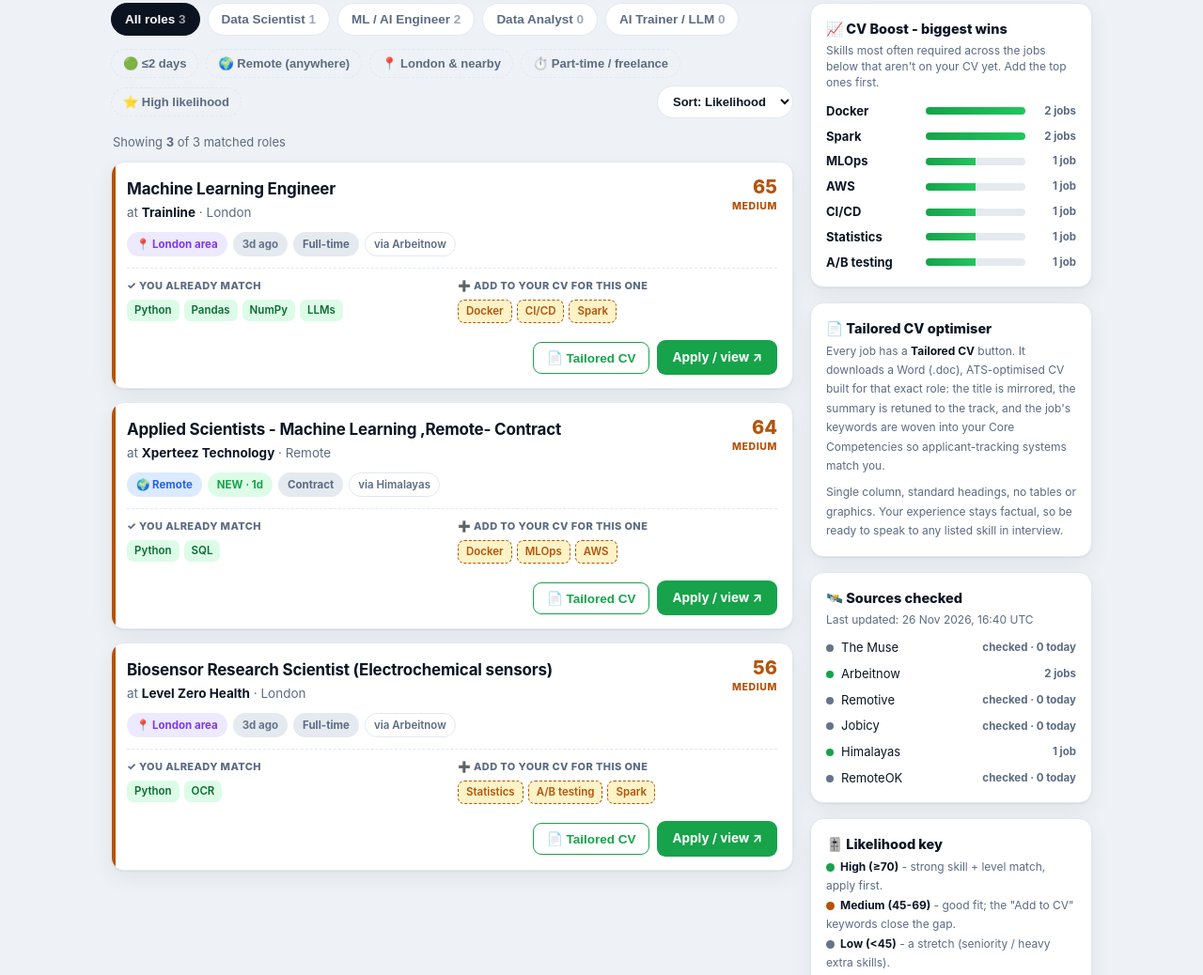
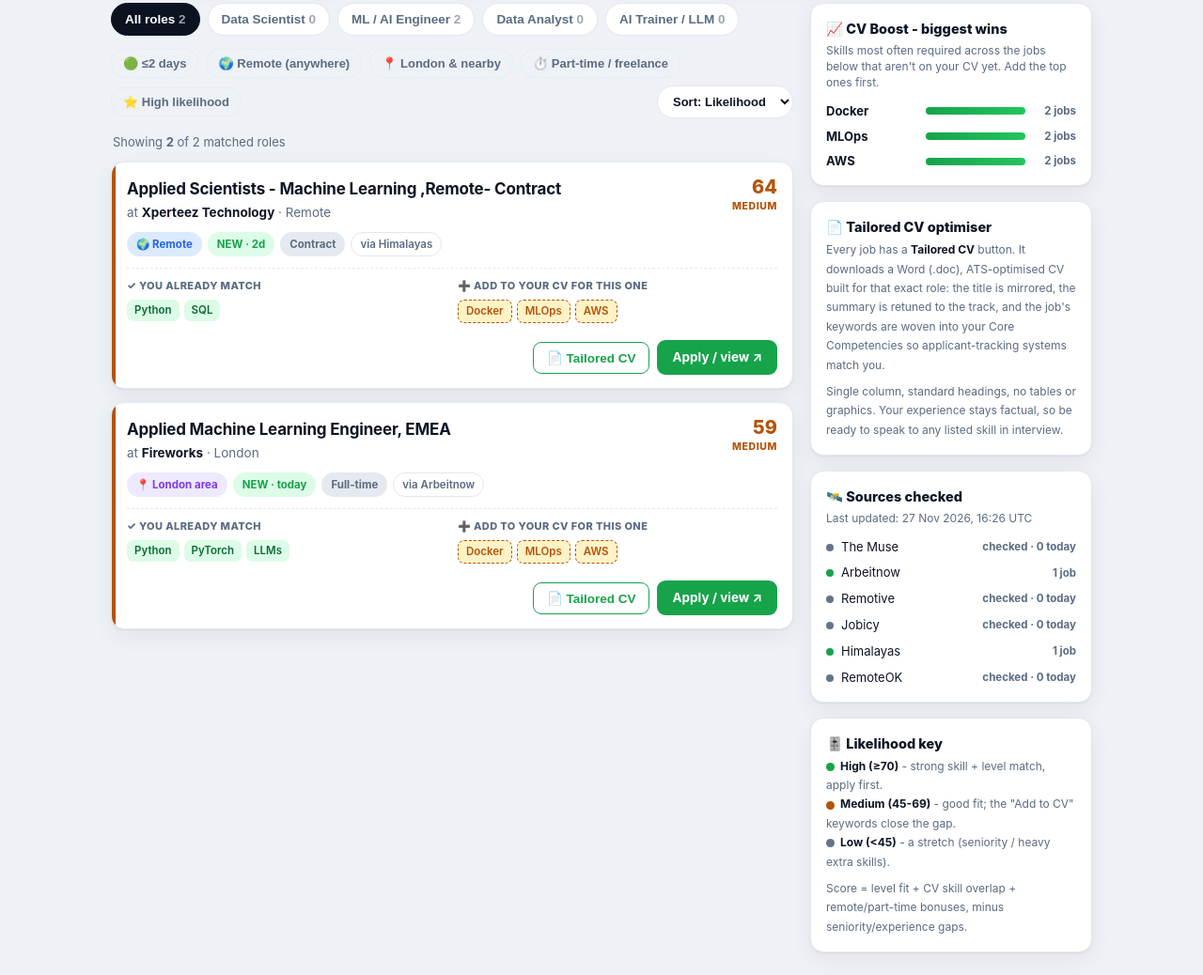
Before and after one commit to Azleem01/uk-job-tracker, a plain HTML site: page index.html in a window 1280 px wide. Shown: the part 474-1512 px from the top of the page at 94% size. Drawn offline with Linux system fonts and the light colour scheme.

Commit message:
Daily refresh: UK job listings 2026-11-27

```diff
--- a/index.html
+++ b/index.html
@@ -216,14 +216,13 @@
 
 <script>
 // ---- Data snapshot: generated 2026-08-02 from Indeed, Jooble, LinkedIn, Reed, aijobs.net (+Himalayas checked) ----
-const LAST_UPDATED = "26 Nov 2026, 16:40 UTC";
+const LAST_UPDATED = "27 Nov 2026, 16:26 UTC";
 const CV_SKILLS = ["Python","PyTorch","TensorFlow","scikit-learn","XGBoost","SQL","FastAPI","React","Next.js","Pandas","NumPy","LLMs","Adversarial ML","OCR","Data Viz"];
 
 // category: ds | mle | da | ai  ·  remote true=anywhere  ·  commutable true=London area
 const JOBS = [
-  {"t":"Applied Scientists - Machine Learning ,Remote- Contract","co":"Xperteez Technology","loc":"Remote","cat":"mle","remote":true,"commutable":false,"type":"Contract","posted":"1 day ago","age":1,"salary":"","src":"Himalayas","url":"https://himalayas.app/companies/xperteez-technology/jobs/applied-scientists-machine-learning-remote-contract?utm_source=api","like":64,"have":["Python","SQL"],"add":["Docker","MLOps","AWS"]},
-  {"t":"Machine Learning Engineer","co":"Trainline","loc":"London","cat":"mle","remote":false,"commutable":true,"type":"Full-time","posted":"3 days ago","age":3,"salary":"","src":"Arbeitnow","url":"https://www.arbeitnow.co.uk/jobs/companies/trainline/machine-learning-engineer-london-417945","like":65,"have":["Python","Pandas","NumPy","LLMs"],"add":["Docker","CI/CD","Spark"]},
-  {"t":"Biosensor Research Scientist (Electrochemical sensors)","co":"Level Zero Health","loc":"London","cat":"ds","remote":false,"commutable":true,"type":"Full-time","posted":"3 days ago","age":3,"salary":"","src":"Arbeitnow","url":"https://www.arbeitnow.co.uk/jobs/companies/level-zero-health/biosensor-research-scientist-electrochemical-sensors-london-208168","like":56,"have":["Python","OCR"],"add":["Statistics","A/B testing","Spark"]}
+  {"t":"Applied Machine Learning Engineer, EMEA","co":"Fireworks","loc":"London","cat":"mle","remote":false,"commutable":true,"type":"Full-time","posted":"today","age":0,"salary":"","src":"Arbeitnow","url":"https://www.arbeitnow.co.uk/jobs/companies/fireworks/applied-machine-learning-engineer-emea-london-219855","like":59,"have":["Python","PyTorch","LLMs"],"add":["Docker","MLOps","AWS"]},
+  {"t":"Applied Scientists - Machine Learning ,Remote- Contract","co":"Xperteez Technology","loc":"Remote","cat":"mle","remote":true,"commutable":false,"type":"Contract","posted":"2 days ago","age":2,"salary":"","src":"Himalayas","url":"https://himalayas.app/companies/xperteez-technology/jobs/applied-scientists-machine-learning-remote-contract?utm_source=api","like":64,"have":["Python","SQL"],"add":["Docker","MLOps","AWS"]}
 ];
 
 // ---------------- Source coverage for footer (incl. checked-but-empty) ----------------
```
